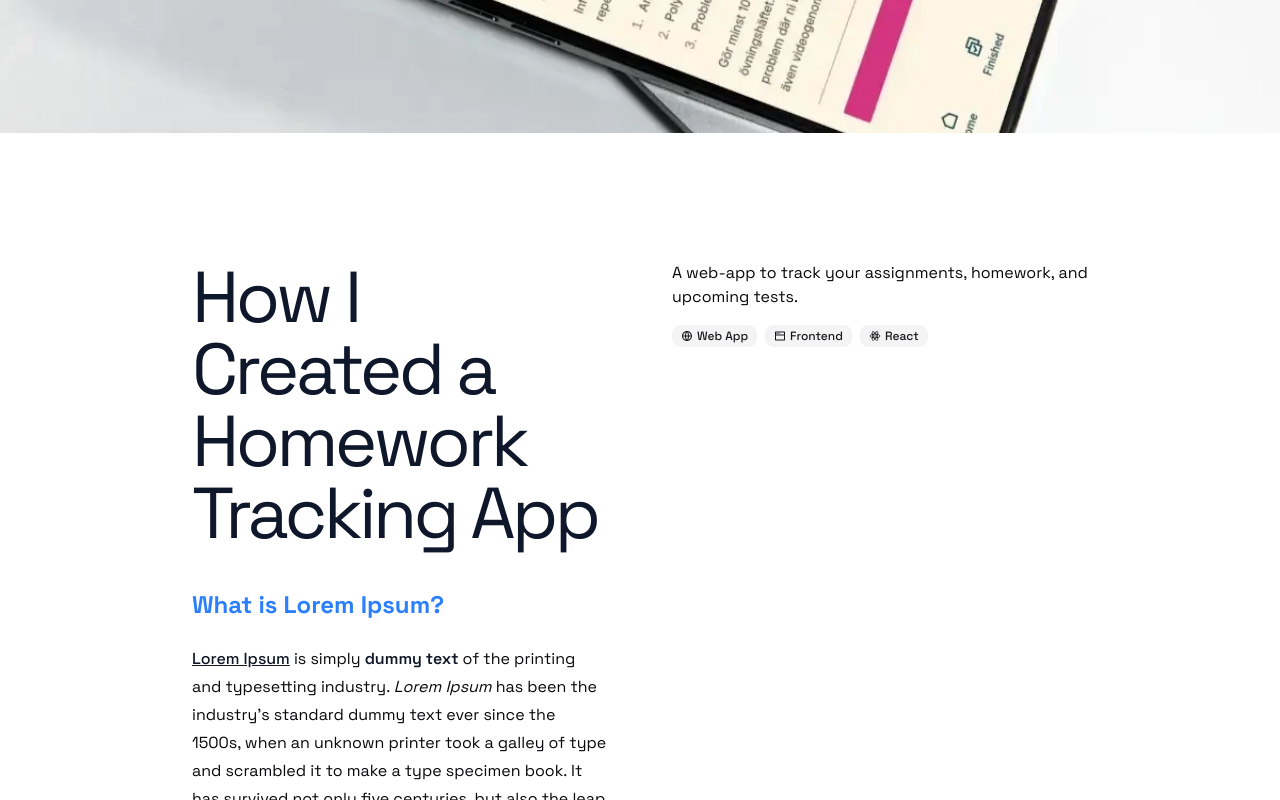
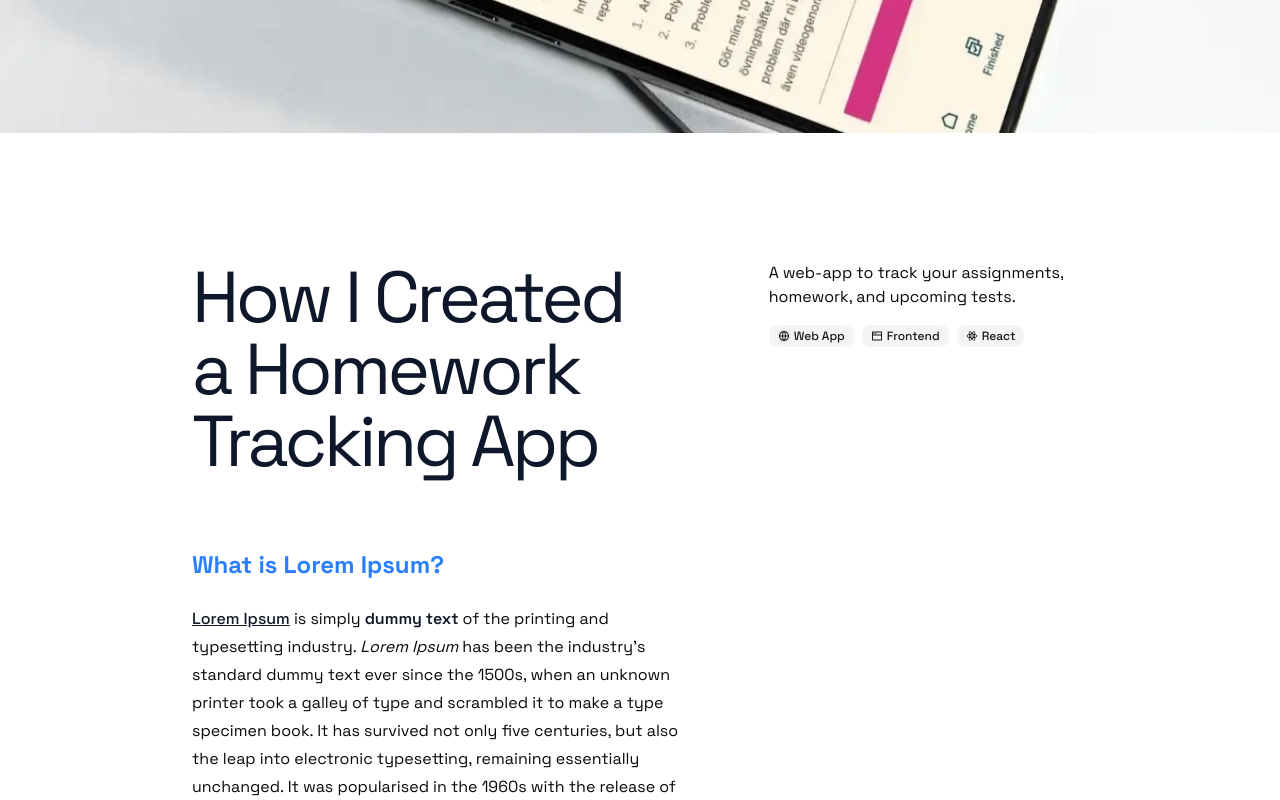
Before and after one commit to smlxdesign/portfolio, a Next.js app: page /blog/homework-app in a window 1280 px wide. Shown: the part 400-1200 px from the top of the page. Built offline with nearby package versions, Linux system fonts and the light colour scheme; no server answers.

Commit message:
feat: increase spacing on post page

```diff
--- a/src/app/blog/[slug]/page.tsx
+++ b/src/app/blog/[slug]/page.tsx
@@ -31,8 +31,8 @@ export default async function Page({
 				priority
 				className="aspect-[4/3] w-full object-cover sm:aspect-[12/5]"
 			/>
-			<section className="flex min-h-lvh flex-col gap-16 px-responsive lg:flex-row-reverse">
-				<div className="sticky top-0 flex h-fit w-full flex-col gap-4 py-responsive">
+			<section className="flex min-h-lvh flex-col gap-20 px-responsive lg:flex-row-reverse">
+				<div className="sticky top-0 flex h-fit w-xl max-w-full flex-col gap-4 py-responsive">
 					{post.description && <p>{post.description}</p>}
 					<div className="flex flex-wrap gap-2">
 						{post.tags.map((tagId) => {
@@ -48,7 +48,7 @@ export default async function Page({
 						})}
 					</div>
 				</div>
-				<div className="flex w-full flex-col gap-10 py-responsive">
+				<div className="flex w-full flex-col gap-18 py-responsive">
 					<Title className="text-balance">{post.title}</Title>
 					<div
 						className="prose prose-headings:text-primary prose-p:text-foreground"
```
